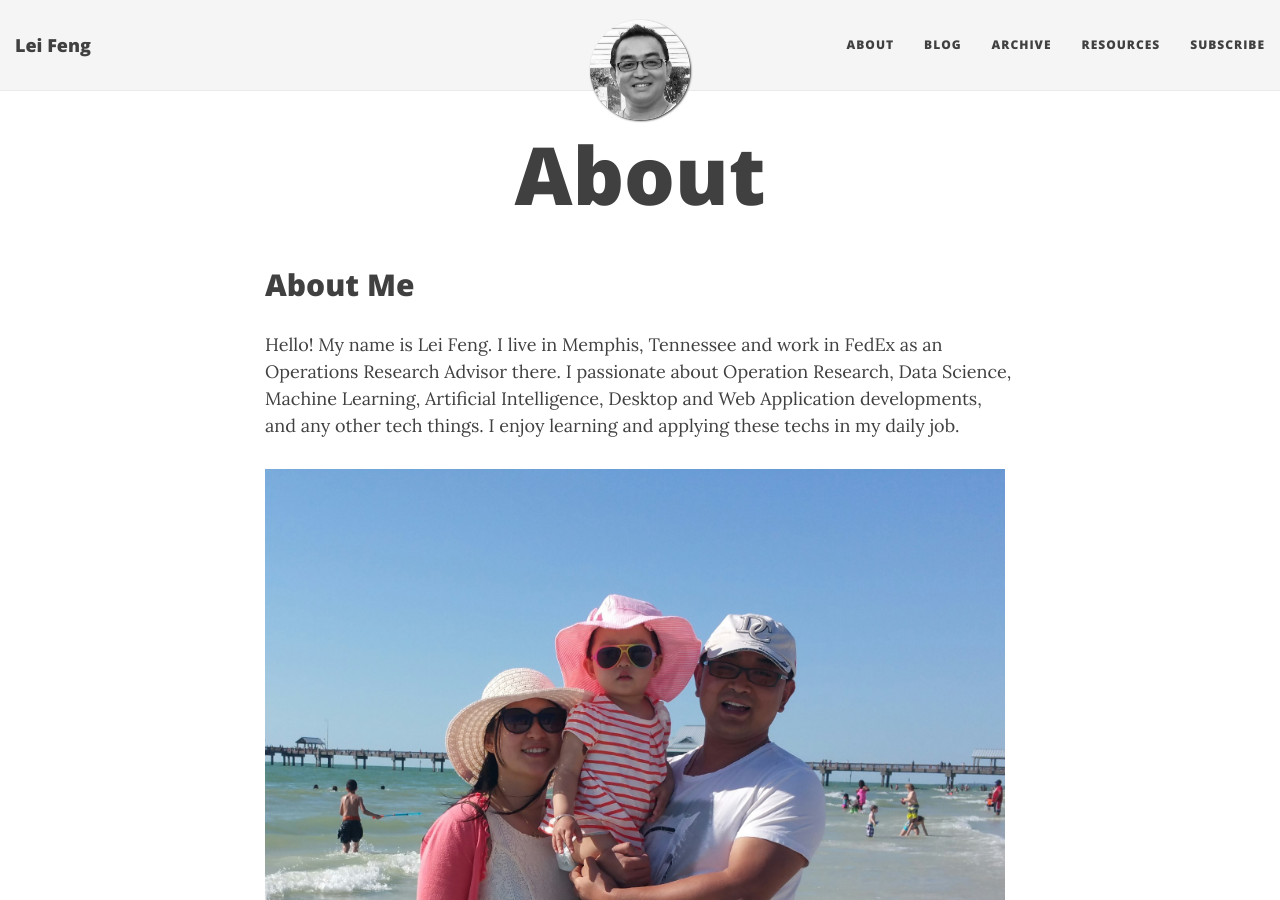
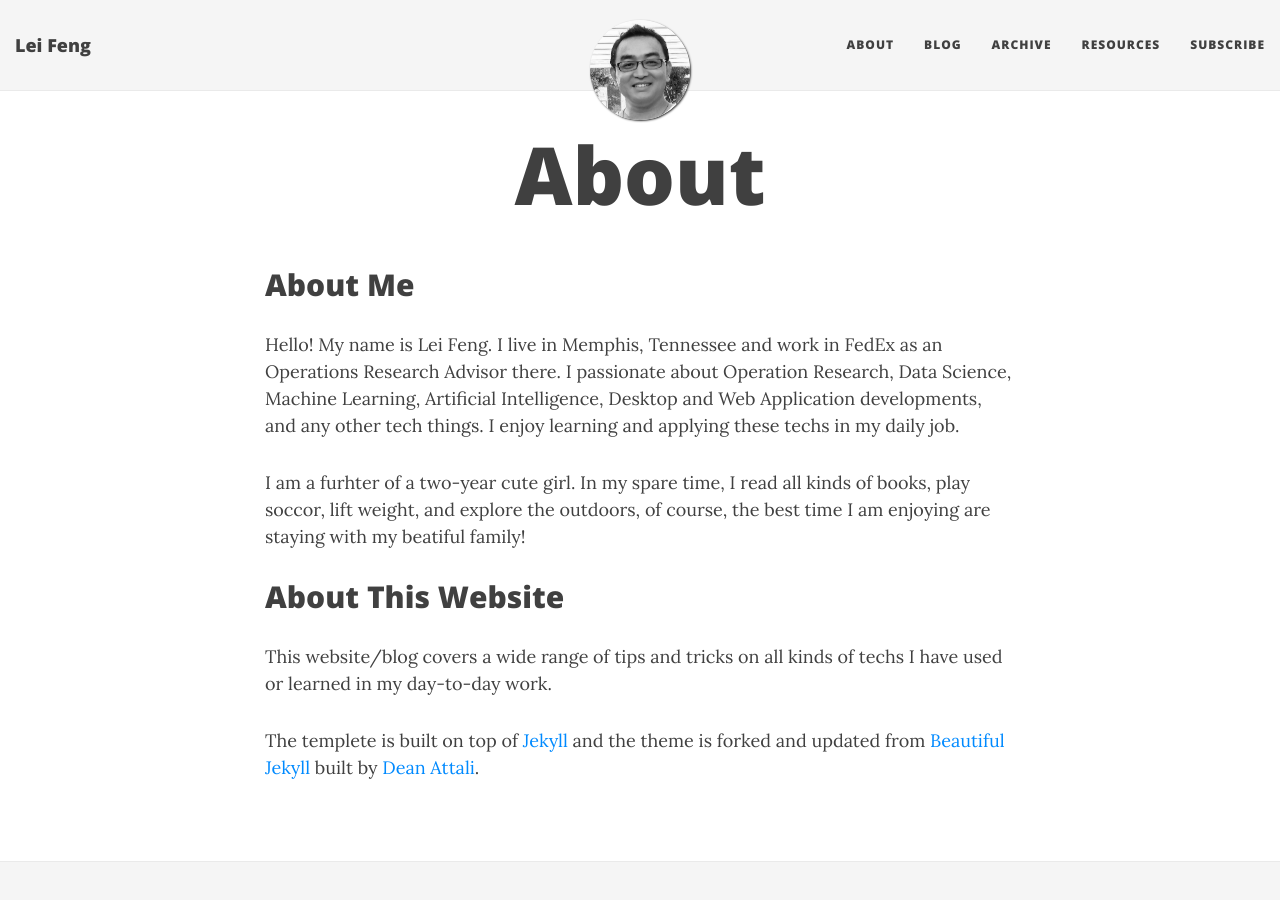
Before and after one commit to stonefl/stonefl.github.io, a Jekyll site: the page built from about.md, in a window 1280 px wide and 900 px high. Built offline with Jekyll 4.4.1, drawn with Linux system fonts in a browser that asks for light colours; nearby versions of some CDN libraries.

Commit message:
Update about.md

```diff
--- a/about.md
+++ b/about.md
@@ -7,7 +7,7 @@
 
 Hello! My name is Lei Feng. I live in Memphis, Tennessee and work in FedEx as an Operations Research Advisor there. I passionate about Operation Research, Data Science, Machine Learning, Artificial Intelligence, Desktop and Web Application developments, and any other tech things. I enjoy learning and applying these techs in my daily job.
 
-<img src="/img/family.jpg" alt="Picture of my beautiful family." align="left" style="PADDING-RIGHT: 10px" /> I am a furhter of a two-year cute girl. In my spare time, I read all kinds of books, play soccor, lift weight, and explore the outdoors, of course, the best time I am enjoying are staying with my beatiful family!
+I am a furhter of a two-year cute girl. In my spare time, I read all kinds of books, play soccor, lift weight, and explore the outdoors, of course, the best time I am enjoying are staying with my beatiful family!
 
 
 ## About This Website
```
